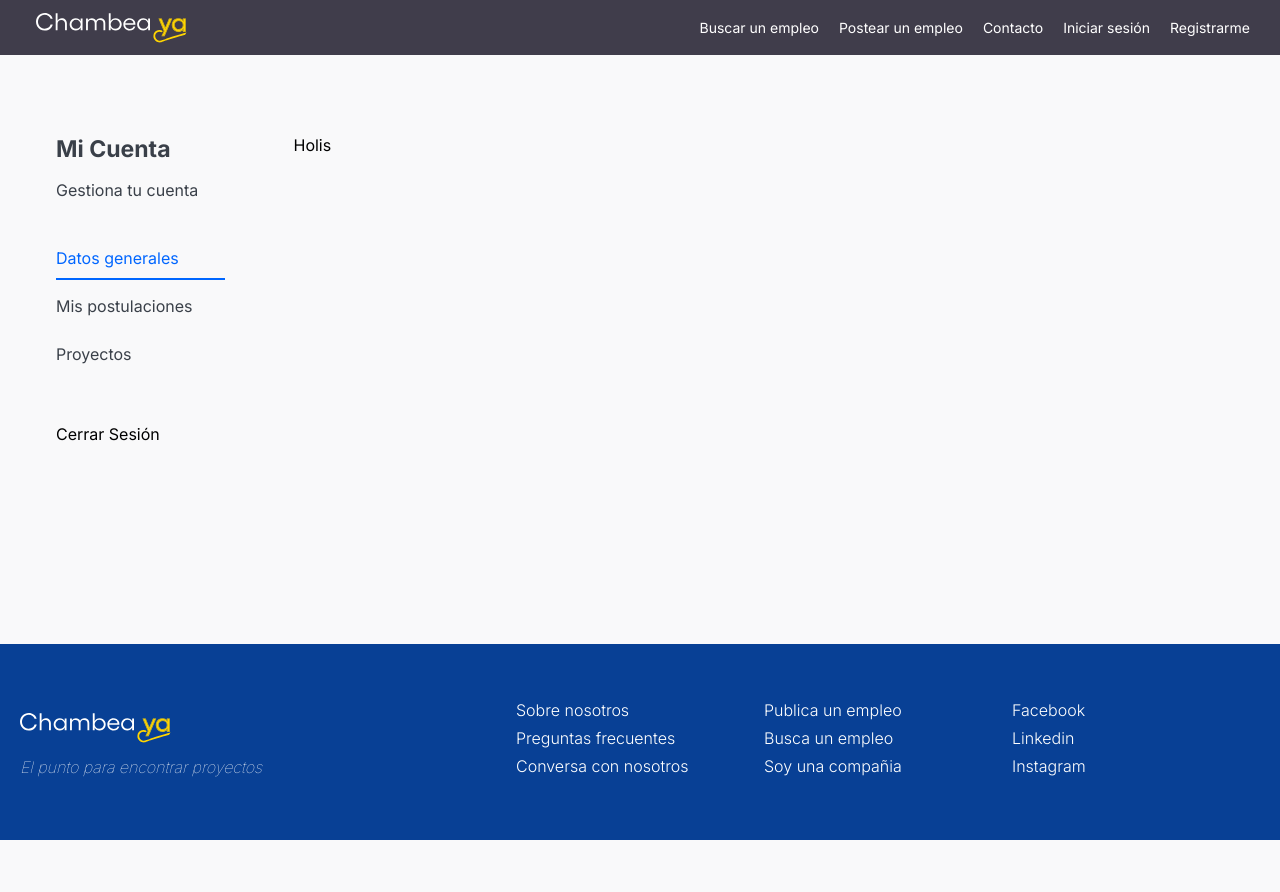
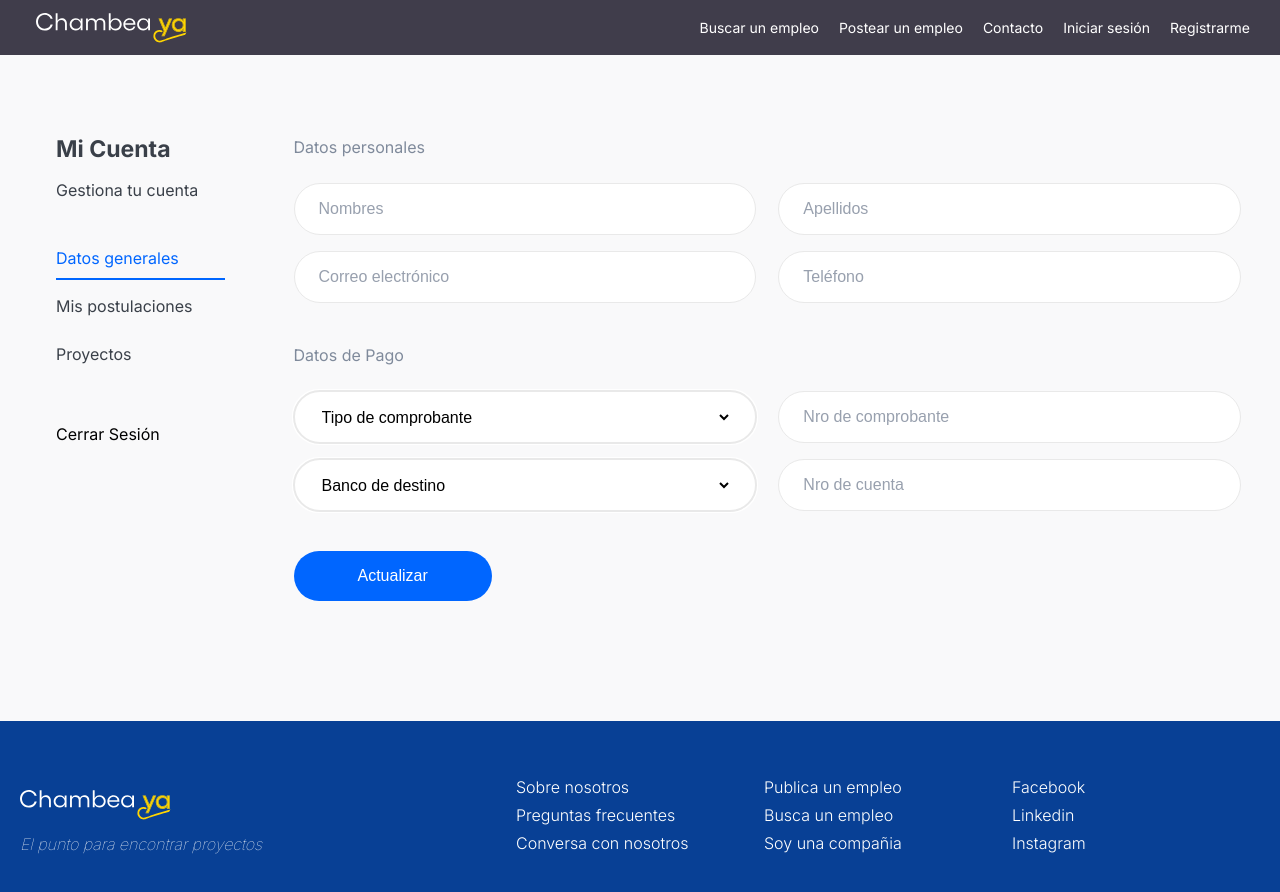
Before and after one commit to Meant-Peru/chambeaya-front, a React (Create React App) app: page /myaccount in a window 1280 px wide. Shown: the top 892 px of the page. Before the commit the page ends 840 px from the top, so only its background shows below. Built offline with nearby package versions, Linux system fonts and the light colour scheme; no server answers.

Commit message:
cualquier cosa

```diff
--- a/src/components/shared/NavBarScroller.tsx
+++ b/src/components/shared/NavbarComponent.tsx
@@ -1,9 +1,7 @@
-import * as React from "react";
 import { Brand, Navbar, Ul, Li } from "./styled";
 import Logo from "./../../assets/logo.svg";
-import "./../../sass/shared/_NavBarScroller.scss";
 
-const NavbarScroller = (props: {
+const NavbarComponent = (props: {
     brand: { name: string; to: string },
     links: Array<{ name: string, to: string }>
   }) => {
@@ -18,4 +16,4 @@ const NavbarScroller = (props: {
       </Navbar >
     )
   };
-export default NavbarScroller;
+export default NavbarComponent;
--- a/src/interfaces/User.ts
+++ b/src/interfaces/User.ts
@@ -18,7 +18,7 @@ export default interface User{
     web ?: string;
 }
 
-export interface UserDetail{
+export interface UserCompanyDetail{
     dataUser: {
         youtube: string,
         business_name : string,
--- a/src/pages/corporativo.tsx
+++ b/src/pages/corporativo.tsx
@@ -10,6 +10,7 @@ import CoverCorporativo from "./../assets/coverCorporativo.svg";
 import { register } from "./../util/auth.service";
 import { useNavigate } from "react-router-dom";
 import { CREATE_USER, USER_EXISTING } from "./../helpers/constants";
+import {  COMPANY } from "./../helpers/constants";
 
 export default function Corporativo() {
   const navigate = useNavigate();
@@ -19,9 +20,7 @@ export default function Corporativo() {
     name: "",
     phone: "",
     lastName: "",
-    rolUser: "COMPANY",
-    sex: "H",
-    birthDayDate: new Date(),
+    rolUser: COMPANY,
   });
 
   const handleRegister = async () => {
--- a/src/pages/myaccount.tsx
+++ b/src/pages/myaccount.tsx
@@ -6,12 +6,14 @@ import ilusEmpty from "./../assets/empty-state.svg";
 import {
   Txtfield,
   TxtArea,
+  DropdownMenu,
+  DropdownItem,
 } from "../components/shared/styled";
 import "./../sass/pages/_myAccount.scss";
 import Footer from "../components/shared/footer";
 
 import { GetUser } from "./../util/user.service";
-import User, { UserDetail } from "./../interfaces/User";
+import User, { UserCompanyDetail } from "./../interfaces/User";
 import { COMPANY, LIST_SUCCESS, SESSION } from "../helpers/constants";
 import { useNavigate , Navigate } from "react-router-dom";
 
@@ -20,8 +22,41 @@ export default function MyAccount() {
 
   const navigation : any = useNavigate();
 
+  const [postulant, setPostulant] = useState<User>({
+    name: "",
+    lastName: "",
+    email: "",
+    phone: "",
+    rolUser: "",
+    sex: "",
+    birthDayDate: new Date()
+  });
+  useEffect(() => {
+    (async () => {
 
-  const [user, setUser] = useState<User>({
+      const responsePostulant = await GetUser();
+
+      if (responsePostulant.message === LIST_SUCCESS) {
+
+        const userPostulant: User = responsePostulant.data;
+
+        console.log("ahora estoy aqui"+userPostulant.email);
+
+        setPostulant({
+          ...postulant,
+          name: userPostulant.name,
+          lastName: userPostulant.lastName,
+          email: userPostulant.email,
+          phone: userPostulant.phone,
+          rolUser: userPostulant.rolUser,
+        });
+      }
+    })();
+  }, []);
+
+
+
+  const [company, setCompany] = useState<User>({
     businessName: "",
     email: "",
     phone: "",
@@ -34,15 +69,16 @@ export default function MyAccount() {
     (async () => {
       const responseUser = await GetUser();
       if (responseUser.message === LIST_SUCCESS) {
-        const userDetail: UserDetail = responseUser.data;
-        setUser({
-          ...user,
-          businessName: userDetail.dataUser.business_name,
-          email: userDetail.email,
-          phone: userDetail.dataUser.phone,
-          rolUser: userDetail.rol,
-          description: userDetail.dataUser.description,
-          ruc: userDetail.dataUser.ruc,
+        const userCompany: UserCompanyDetail = responseUser.data;
+        setCompany({
+          ...company,
+          businessName: userCompany.dataUser.business_name,
+          email: userCompany.email,
+          phone: userCompany.dataUser.phone,
+          rolUser: userCompany.rol,
+          description: userCompany.dataUser.description,
+          ruc: userCompany.dataUser.ruc,
+          web: userCompany.dataUser.web
         });
       }
     })();
@@ -52,8 +88,16 @@ export default function MyAccount() {
 
   const handleEvent = (e: any) => {
     console.log(e);
-    setUser({
-      ...user,
+    setCompany({
+      ...company,
+      [e.target.name]: e.target.value,
+    });
+  };
+
+  const handleEventPostulant = (e: any) => {
+    console.log(e);
+    setPostulant({
+      ...postulant,
       [e.target.name]: e.target.value,
     });
   };
@@ -88,19 +132,19 @@ export default function MyAccount() {
 
           <TabPanel>
             <section className="sectionAccount">
-              {user.rolUser === COMPANY ? (
+              {company.rolUser === COMPANY ? (
                 <Fragment>
-                  <p>Datos personales</p>
+                  <p>Datos primarios</p>
                   <aside className="FormGroup mt-3">
                     <Txtfield
                       onChange={handleEvent}
-                      value={user.businessName}
+                      value={company.businessName}
                       name="businessName"
                       placeholder="Nombre de empresa"
                     />
                     <Txtfield
                       onChange={handleEvent}
-                      value={user.ruc}
+                      value={company.ruc}
                       name="ruc"
                       placeholder="Nro de Documento"
                     />
@@ -108,7 +152,7 @@ export default function MyAccount() {
                   <aside className="FormGroup mt-4 mb-4">
                     <TxtArea
                       onChange={handleEvent}
-                      value={user.description}
+                      value={company.description}
                       name="description"
                       placeholder="Descripción"
                     />
@@ -116,18 +160,54 @@ export default function MyAccount() {
                   <aside className="FormGroup mt-2 mb-5">
                     <Txtfield
                       onChange={handleEvent}
-                      value={user.email}
+                      value={company.email}
                       name="email"
                       placeholder="Correo electrónico"
                     />
                     <Txtfield
                       onChange={handleEvent}
-                      value={user.phone}
+                      value={company.phone}
                       name="phone"
                       placeholder="Teléfono"
                     />
                   </aside>
-                  {/* <p>Datos de Pago</p>
+
+                  <aside>
+                    <ButtonComponent type="primary" label="Actualizar" />
+                  </aside>
+                </Fragment>
+              ) : (
+                <Fragment>
+                <p>Datos personales</p>
+                <aside className="FormGroup mt-3">
+                  <Txtfield
+                    onChange={handleEventPostulant}
+                    value={postulant.name}
+                    name="name"
+                    placeholder="Nombres"
+                  />
+                  <Txtfield
+                    onChange={handleEventPostulant}
+                    value={postulant.lastName}
+                    name="lastname"
+                    placeholder="Apellidos"
+                  />
+                </aside>
+                <aside className="FormGroup mt-2 mb-5">
+                  <Txtfield
+                    onChange={handleEventPostulant}
+                    value={postulant.email}
+                    name="email"
+                    placeholder="Correo electrónico"
+                  />
+                  <Txtfield
+                    onChange={handleEventPostulant}
+                    value={postulant.phone}
+                    name="phone"
+                    placeholder="Teléfono"
+                  />
+                </aside>
+                <p>Datos de Pago</p>
               <aside className="FormGroup mt-3">
                 <DropdownMenu>
                   <DropdownItem>Tipo de comprobante</DropdownItem>
@@ -144,13 +224,12 @@ export default function MyAccount() {
                   <DropdownItem>BBVA</DropdownItem>
                 </DropdownMenu>
                 <Txtfield placeholder="Nro de cuenta" />
-              </aside> */}
-                  <aside>
-                    <ButtonComponent type="primary" label="Actualizar" />
-                  </aside>
-                </Fragment>
-              ) : (
-                <Fragment>Holis</Fragment>
+              </aside>
+
+                <aside>
+                  <ButtonComponent type="primary" label="Actualizar" />
+                </aside>
+              </Fragment>
               )}
             </section>
           </TabPanel>
--- a/src/pages/register.tsx
+++ b/src/pages/register.tsx
@@ -1,43 +1,49 @@
 import * as React from "react";
 import CheckButton from "../components/shared/atom/checkButton";
-import { CREATE_USER,USER_EXISTING } from "./../helpers/constants"
+import { CREATE_USER, USER_EXISTING } from "./../helpers/constants";
 
 import Header from "../components/shared/header";
-import {
-    Txtfield,
-    BtnPrimary,
-} from "./../components/shared/styled";
+import { Txtfield, BtnPrimary } from "./../components/shared/styled";
 import "./../sass/pages/_register.scss";
 import { register } from "./../util/auth.service";
-import {useNavigate} from "react-router-dom";
+import { useNavigate } from "react-router-dom";
+
+import {  POSTULANT } from "./../helpers/constants";
+
 
 export default function Register() {
   const navigate = useNavigate();
-    const[account, setAccount] = React.useState({email:"", password:"",name: "",lastName: "", phone: "",rolUser:"POSTULANT",sex: "H", birthDayDate: new Date()  });
+  const [account, setAccount] = React.useState({
+    email: "",
+    password: "",
+    name: "",
+    lastName: "",
+    phone: "",
+    rolUser: POSTULANT,
+    sex: "H",
+    birthDayDate: new Date(),
+  });
 
-    const handleRegister = async ()=>{
+  const handleRegister = async () => {
     console.log(account);
 
     const response = await register(account);
     console.log(response);
 
-        if (response.status === 200 && response.data.message === CREATE_USER){
-            navigate("/login")
+    if (response.status === 200 && response.data.message === CREATE_USER) {
+      navigate("/login");
     }
-         if (response.status === 200 && response.data.message === USER_EXISTING){
+    if (response.status === 200 && response.data.message === USER_EXISTING) {
       alert("el usuario ya existe");
     }
+  };
 
-    }
-
-    const handleEvent=(e : any)=>{
-        setAccount(
-         {
-          ...account , [e.target.name]: e.target.value
-         }
-        );
-       }
-
+  const handleEvent = (e: any) => {
+    setAccount({
+      ...account,
+      [e.target.name]: e.target.value,
+    });
+  };
 
   return (
     <React.Fragment>
@@ -45,19 +51,48 @@ export default function Register() {
       <section className="RegisterPage pt-2">
         <h2>Registro de nuevo postulante</h2>
         <aside className="FormGroup mt-5">
-                    <Txtfield className="mb-3" onChange={handleEvent} name="name" placeholder="Nombres" />
-                    <Txtfield className="mb-2" onChange={handleEvent} name="lastName" placeholder="Apellidos"
+          <Txtfield
+            className="mb-3"
+            onChange={handleEvent}
+            name="name"
+            placeholder="Nombres"
+          />
+          <Txtfield
+            className="mb-2"
+            onChange={handleEvent}
+            name="lastName"
+            placeholder="Apellidos"
           />
         </aside>
         <aside className="FormGroup">
-                    <Txtfield type={"email"} onChange={handleEvent} name="email" className="mb-3" placeholder="Correo electrónico" />
-                    <Txtfield type={"tel"} className="mb-2" placeholder="Teléfono / Celular"
+          <Txtfield
+            type={"email"}
+            onChange={handleEvent}
+            name="email"
+            className="mb-3"
+            placeholder="Correo electrónico"
+          />
+          <Txtfield
+            type={"tel"}
+            className="mb-2"
+            placeholder="Teléfono / Celular"
           />
         </aside>
 
         <aside className="FormGroup">
-                    <Txtfield className="mb-3" onChange={handleEvent} name="password" type={"password"} placeholder="Clave" />
-                    <Txtfield className="mb-2" onChange={handleEvent} name="confirmPassword" type={"password"} placeholder="Repetir clave"
+          <Txtfield
+            className="mb-3"
+            onChange={handleEvent}
+            name="password"
+            type={"password"}
+            placeholder="Clave"
+          />
+          <Txtfield
+            className="mb-2"
+            onChange={handleEvent}
+            name="confirmPassword"
+            type={"password"}
+            placeholder="Repetir clave"
           />
         </aside>
         <aside className="FormGroupFull">
@@ -65,7 +100,9 @@ export default function Register() {
         </aside>
         <aside className="FormAction mt-5">
           <BtnPrimary onClick={handleRegister}>CREAR CUENTA</BtnPrimary>
-                    <p className="mt-2"><a href="/login">Ya tienes una cuenta?</a></p>
+          <p className="mt-2">
+            <a href="/login">Ya tienes una cuenta?</a>
+          </p>
         </aside>
       </section>
     </React.Fragment>
--- a/src/util/user.service.ts
+++ b/src/util/user.service.ts
@@ -4,7 +4,6 @@ import { getToken } from "./auth.service";
 
 export const GetUser = async ()=>{
     try {
-        console.log(getToken);
         const resultData = await axios.get(`${URI}/user/getUser`, {
           headers: {
                 token : `${getToken}`
```
Also changed, not shown: src/components/shared/header.tsx (+17 -4 lines). Lines whose indentation alone changed are shown as unchanged.
